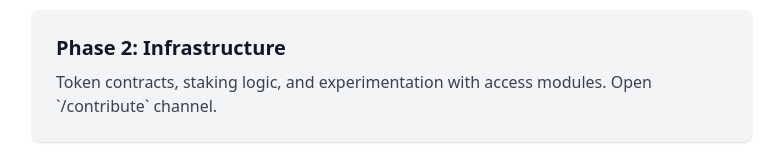
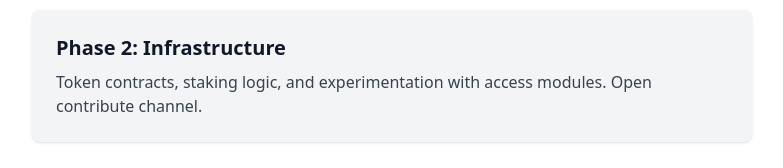
Before and after one commit to nolensprotocol/nolens, a Next.js app: page / in a window 1280 px wide. Shown: the part 1454-1622 px from the top of the page, without its empty margins (248-1031 px from the left). Built offline with nearby package versions, Linux system fonts and the light colour scheme.

Commit message:
Update index.js

```diff
--- a/pages/index.js
+++ b/pages/index.js
@@ -85,7 +85,7 @@ export default function Home() {
             </div>
             <div className="bg-gray-100 p-6 rounded-lg shadow hover:shadow-md transition">
               <h3 className="text-xl font-semibold mb-2">Phase 2: Infrastructure</h3>
-              <p className="text-gray-700">Token contracts, staking logic, and experimentation with access modules. Open `/contribute` channel.</p>
+              <p className="text-gray-700">Token contracts, staking logic, and experimentation with access modules. Open contribute channel.</p>
             </div>
             <div className="bg-gray-100 p-6 rounded-lg shadow hover:shadow-md transition">
               <h3 className="text-xl font-semibold mb-2">Phase 3: Shared Pilots</h3>
```
